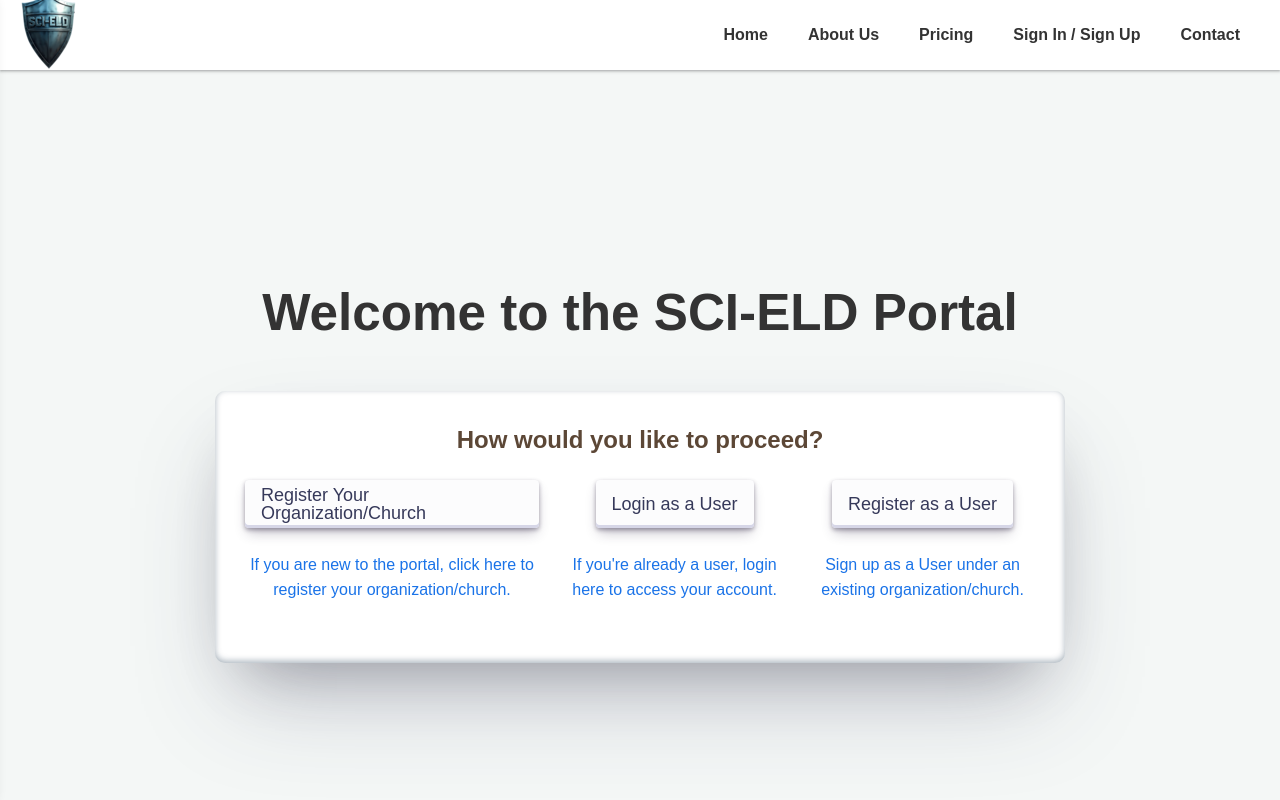
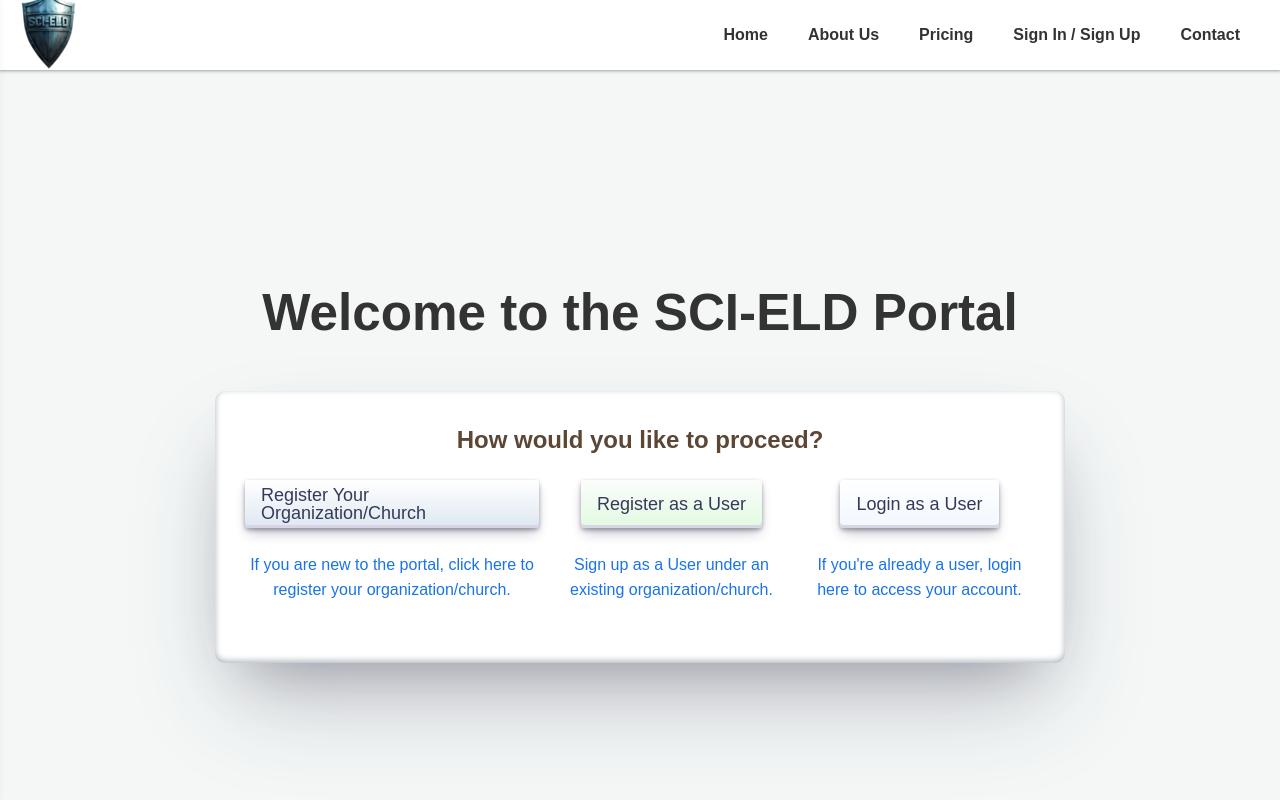
Before and after one commit to joymundia98/Shield_dev, a React (Vite) app in the folder client/: page /signUp in a window 1280 px wide. Shown: the top 800 px of the page. Built offline with nearby package versions, Linux system fonts and the light colour scheme.

Commit message:
color changed for sign up guide

```diff
--- a/client/src/pages/Landing/Landing.css
+++ b/client/src/pages/Landing/Landing.css
@@ -1632,3 +1632,15 @@ footer a:hover {
         align-items: center;
     }
 }
+
+.signUpGuideCard .register-org{
+  background: linear-gradient(180deg, #ffffff 0%, #d3e0ecc1 100%);
+}
+
+.signUpGuideCard .register-user{
+  background: linear-gradient(180deg, #fcfcfc 0%, #d9f9d9cd 100%);
+}
+
+.signUpGuideCard .login-user{
+  background: linear-gradient(180deg, #ffffff 0%, #f2f7ff 100%);
+}
--- a/client/src/pages/Landing/SignUpGuide.tsx
+++ b/client/src/pages/Landing/SignUpGuide.tsx
@@ -105,6 +105,7 @@ const SignUpGuide: React.FC = () => {
               <div>
                 <button
                   onClick={() => window.location.href = '/Register-org'}
+                  className='register-org'
                 >
                   Register Your Organization/Church
                 </button>
@@ -115,28 +116,31 @@ const SignUpGuide: React.FC = () => {
                 </p>
               </div>
 
-               <div>
+
+              <div>
+                <button
+                  onClick={() => window.location.href = '/register'}
+                  className='register-user'
+                >
+                  Register as a User
+                </button>
+                <p>
+                  <a href="/register" className="signUpGuideLinkText">
+                    Sign up as a User under an existing organization/church.
+                  </a>
+                </p>
+              </div>
+
+              <div>
                 <button
                   onClick={() => window.location.href = '/login'}
+                  className='login-user'
                 >
                   Login as a User
                 </button>
                 <p>
                   <a href="/login" className="signUpGuideLinkText">
                     If you're already a user, login here to access your account.
-                  </a>
-                </p>
-              </div>
-
-              <div>
-                <button
-                  onClick={() => window.location.href = '/register'}
-                >
-                  Register as a User
-                </button>
-                <p>
-                  <a href="/register" className="signUpGuideLinkText">
-                    Sign up as a User under an existing organization/church.
                   </a>
                 </p>
               </div>
```
Also changed, not shown: 1 other file (tests, documents, lock files or other folders).
